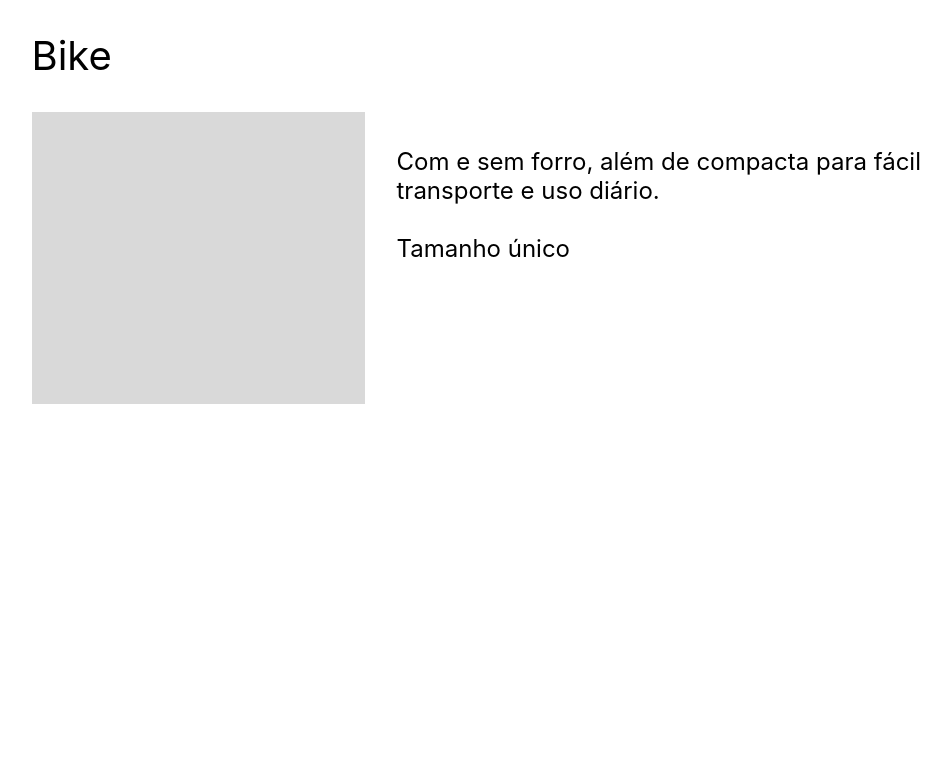
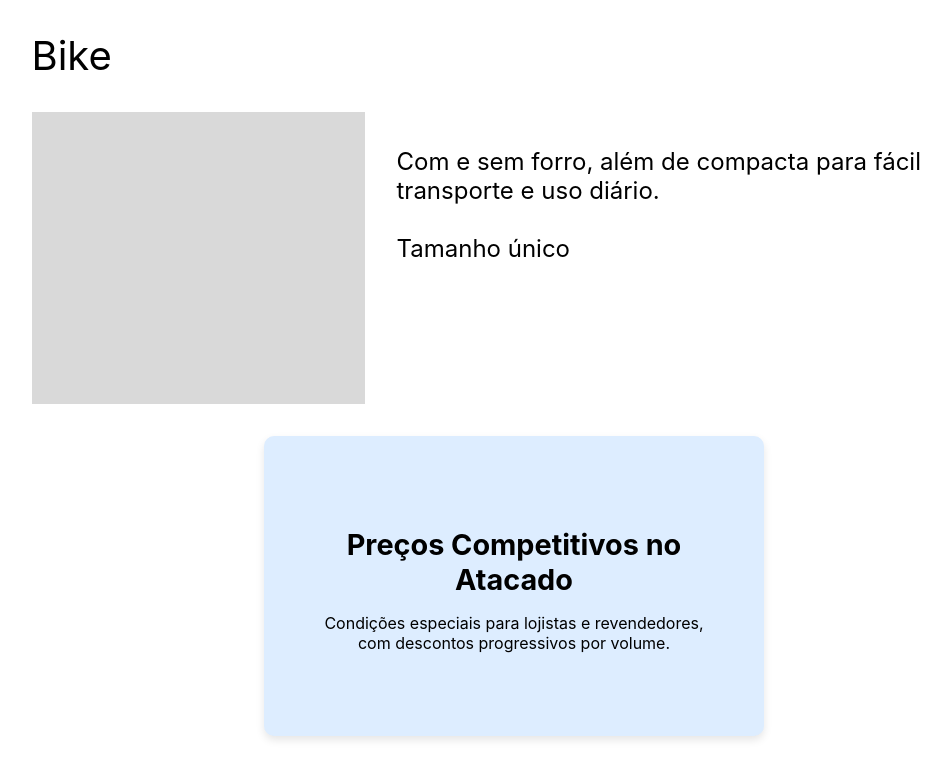
Before and after one commit to Ace-Enterprise/Zana-Capas, a Next.js app: page / in a window 1280 px wide. Shown: the part 4204-4982 px from the top of the page, without its empty margins (126-1077 px from the left). Before the commit the page ends 4608 px from the top, so only its background shows below. Built offline with nearby package versions, Linux system fonts and the light colour scheme.

Commit message:
feat: new design

```diff
--- a/pages/index.js
+++ b/pages/index.js
@@ -7,6 +7,7 @@ import { Benefits } from '../views/Benefits';
 import { Presentation } from '../views/Presentation';
 import { Vehicles } from '../views/Vehicles';
 import { Advantages } from '../views/Advantages';
+import { Caroussel } from '../views/Caroussel';
 
 export default function Home() {
   return (
@@ -23,6 +24,7 @@ export default function Home() {
         <Presentation />
         <Vehicles />
         <Advantages />
+        <Caroussel />
       </main>
 
       <style jsx global>{`
--- /dev/null
+++ b/views/Caroussel/index.js
@@ -0,0 +1,49 @@
+import { useEffect, useState } from "react";
+import styles from "./styles.module.scss";
+
+export const Caroussel = () => {
+  const items = [
+    {
+      title: "Fabricação Própria",
+      description:
+        "Controle completo de qualidade, desde a produção até a entrega.",
+    },
+    {
+      title: "Preços Competitivos no Atacado",
+      description:
+        "Condições especiais para lojistas e revendedores, com descontos progressivos por volume.",
+    },
+    {
+      title: "Variedade de Produtos",
+      description:
+        "Linha completa de capas para diferentes veículos, com opções personalizadas para atender a diferentes públicos.",
+    },
+  ];
+
+  const [currentIndex, setCurrentIndex] = useState(0);
+
+  useEffect(() => {
+    const interval = setInterval(() => {
+      setCurrentIndex((prevIndex) => (prevIndex + 1) % items.length);
+    }, 5000); // 5 segundos para cada slide
+    return () => clearInterval(interval);
+  }, [items.length]);
+
+  return (
+    <div className={styles.caroussel}>
+      <div className={styles.wrapper}>
+        {items.map((item, index) => (
+          <div
+            key={index}
+            className={`${styles.slide} ${
+              index === currentIndex ? styles.active : ""
+            }`}
+          >
+            <h2>{item.title}</h2>
+            <p>{item.description}</p>
+          </div>
+        ))}
+      </div>
+    </div>
+  );
+};
--- /dev/null
+++ b/views/Caroussel/styles.module.scss
@@ -0,0 +1,49 @@
+.caroussel {
+  margin: 2rem auto 3rem auto; // Centraliza horizontalmente no viewport
+  width: 500px;
+  height: 300px;
+  display: flex;
+  align-items: center;
+  justify-content: center;
+  overflow: hidden;
+  position: relative;
+  background-color: #DDEDFF;
+  border-radius: 10px; // Adiciona bordas arredondadas para uma estética melhor
+  box-shadow: 0 4px 8px rgba(0, 0, 0, 0.1); // Adiciona sombra para destaque
+
+  .wrapper {
+    display: flex;
+    position: relative;
+    width: 100%;
+    height: 100%;
+    justify-content: center;
+    align-items: center;
+  }
+
+  .slide {
+    position: absolute;
+    top: 50%; // Centraliza verticalmente
+    left: 50%; // Centraliza horizontalmente
+    transform: translate(-50%, -50%); // Garante alinhamento perfeito ao centro
+    opacity: 0;
+    transition: all 1s ease-in-out;
+    text-align: center;
+    width: 80%; // Ajuste para centralizar o conteúdo
+
+    &.active {
+      opacity: 1;
+      transform: translate(-50%, -50%) scale(1); // Adiciona escala para maior suavidade
+    }
+
+    h2 {
+      font-size: 1.8rem;
+      color: #000;
+      margin-bottom: 10px;
+    }
+
+    p {
+      font-size: 1rem;
+      color: #000;
+    }
+  }
+}
```
